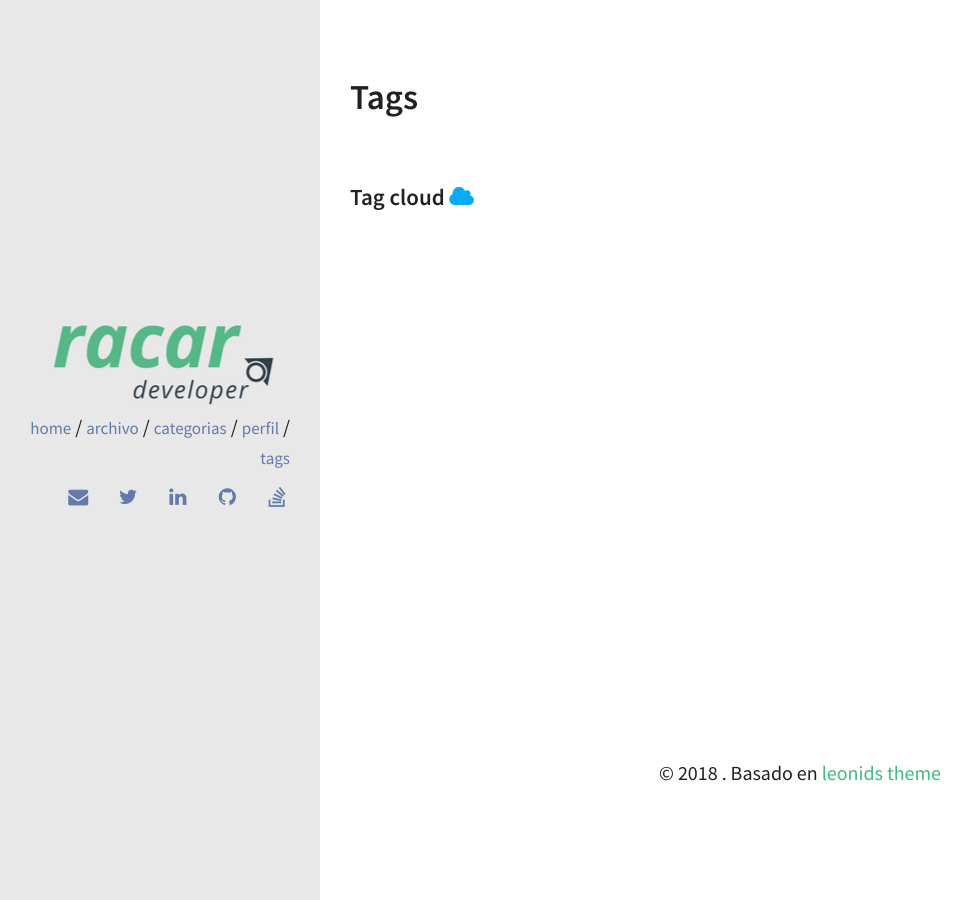
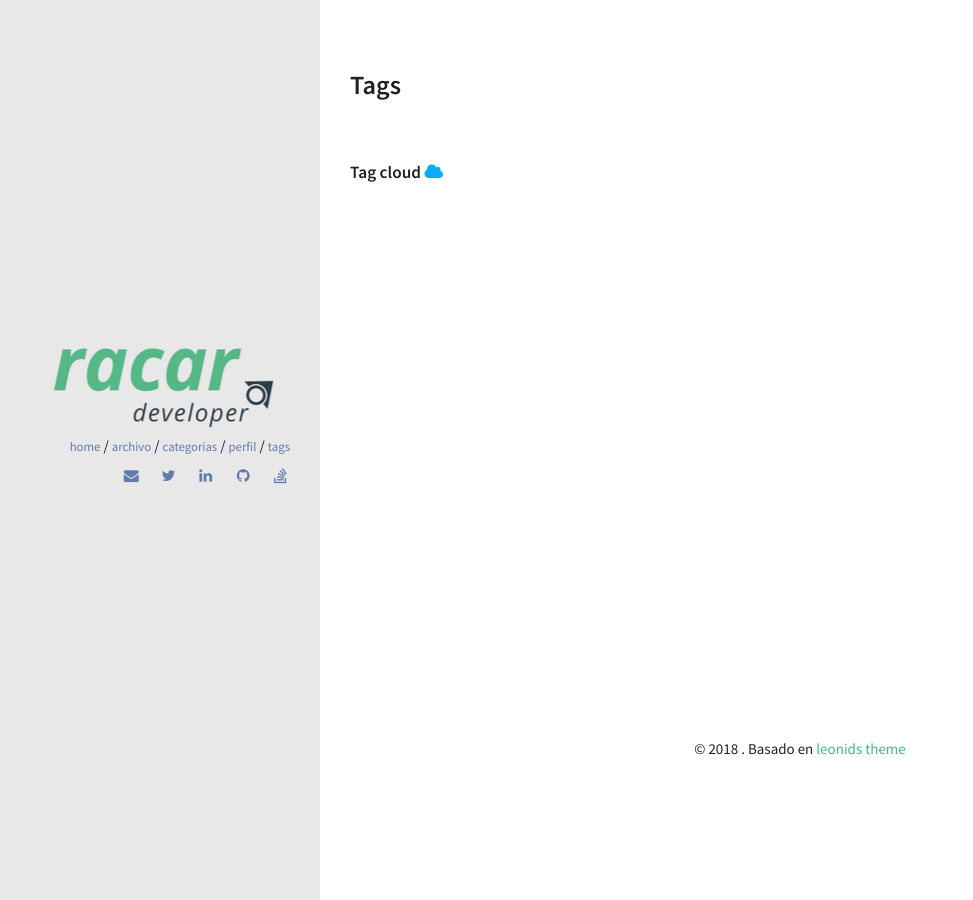
Before and after one commit to racar/racar.github.io, a Jekyll site: the page built from tags.html, in a window 1280 px wide. Shown: the whole page, without its empty margins (0-973 px from the left). Built offline with Jekyll 4.4.1, drawn with Linux system fonts in a browser that asks for light colours.

Commit message:
fix text

```diff
--- a/_sass/components/_variables.scss
+++ b/_sass/components/_variables.scss
@@ -27,7 +27,7 @@ $font-family-monospace:      "Roboto Mono", "Courier New", monospace !default;
 $font-family-base:           $font-family-sans-serif !default;
 
 // Pixel value used to responsively scale all typography. Applied to the `<html>` element.
-$font-size-root:             20px !default;
+$font-size-root:             15px !default;
 
 $font-size-base:             $font-size-root !default;
 $font-size-lg:               $font-size-root * 1.25 !default;
```
